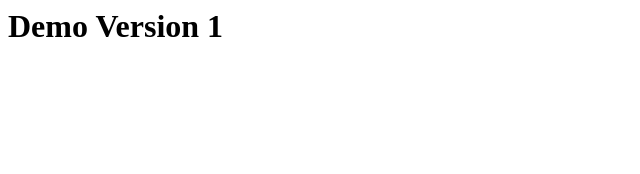
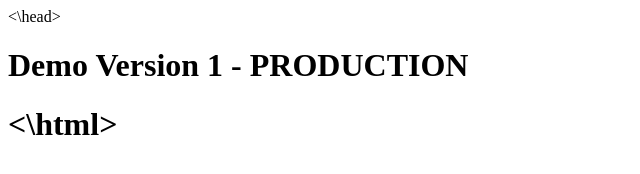
Before and after one commit to tamilselvam12/Azure_Demo_Site1, a plain HTML site: page index.html in a window 1280 px wide. Shown: the whole page, without its empty margins (0-640 px from the left). Drawn offline with Linux system fonts and the light colour scheme.

Commit message:
Update index.html

```diff
--- a/index.html
+++ b/index.html
@@ -1,5 +1,5 @@
 <html>
 <head>
-</head>
-<h1>Demo Version 1 <h1>
-</html>
+<\head>
+<h1>Demo Version 1 - PRODUCTION<h1>
+<\html>
```
